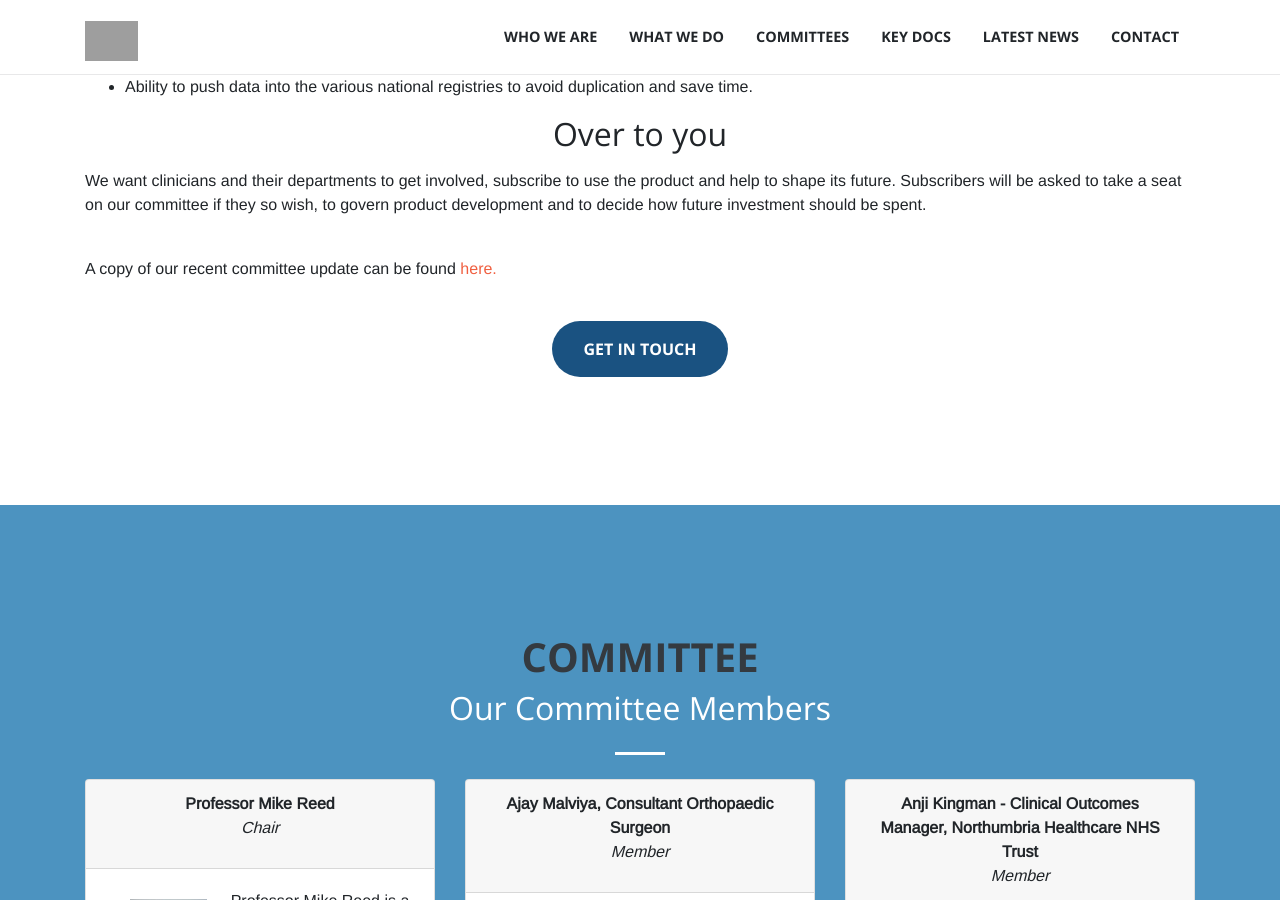
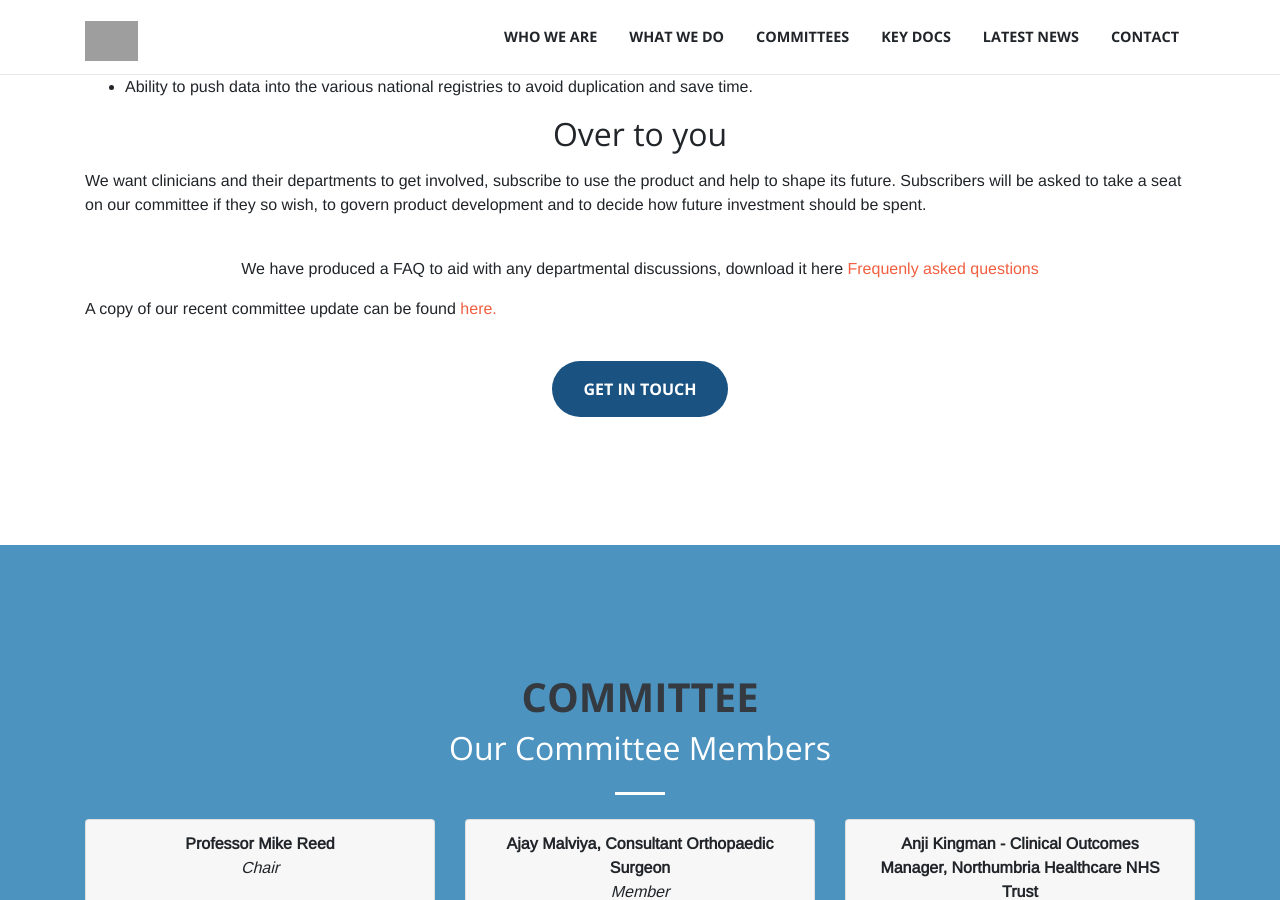
Before and after one commit to AppertaFoundation/apperta.org, a Jekyll site: the page built from _pages/OpenOutcomes.md, in a window 1280 px wide and 900 px high, scrolled down 1666 px. Built offline with Jekyll 4.4.1, drawn with Linux system fonts in a browser that asks for light colours; nearby versions of some CDN libraries; some web fonts are replaced; grey boxes are pictures that could not be loaded.

Commit message:
Update OpenOutcomes.md

```diff
--- a/_pages/OpenOutcomes.md
+++ b/_pages/OpenOutcomes.md
@@ -51,6 +51,7 @@ TOR: '/assets/Open Outcomes - Community Update (230120).pdf'
         </ul>
         <p align="left"><h2>Over to you</h2></p>
         <p align="left">We want clinicians and their departments to get involved, subscribe to use the product and help to shape its future. Subscribers will be asked to take a seat on our committee if they so wish, to govern product development and to decide how future investment should be spent.</p></p><br>
+        <p>We have produced a FAQ to aid with any departmental discussions, download it here <a href="assets/openOutcomes Frequently Asked Questions.pdf">Frequenly asked questions</a></p>
         <p align="left">A copy of our recent committee update can be found <a href="{{ page.TOR }}">here.</a></p><br>
         <center><a class="btn btn-primary btn-xl" href="mailto:info@apperta.org?Subject=%5BOpenOutcomes">Get in Touch</a></center>
     </div>
```
